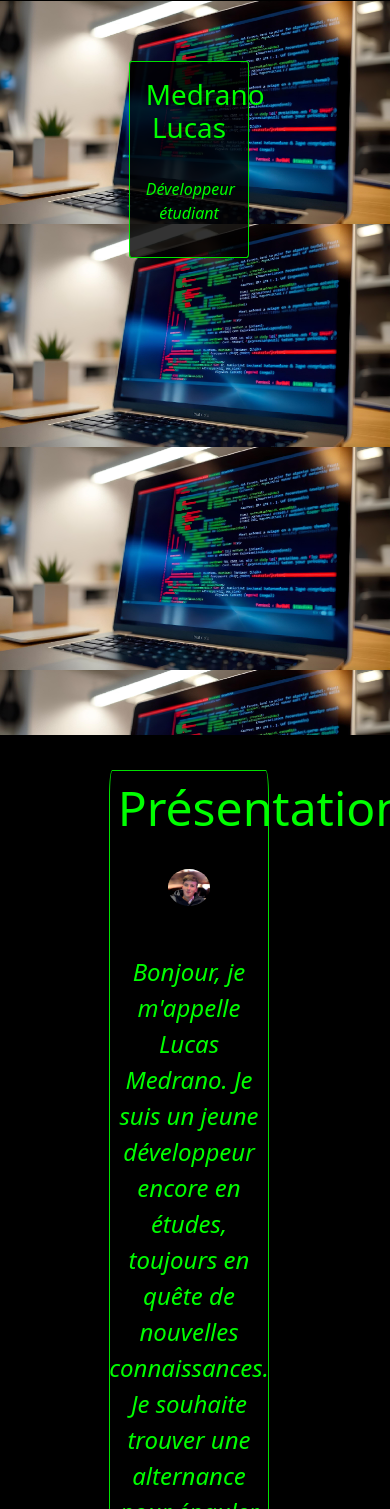
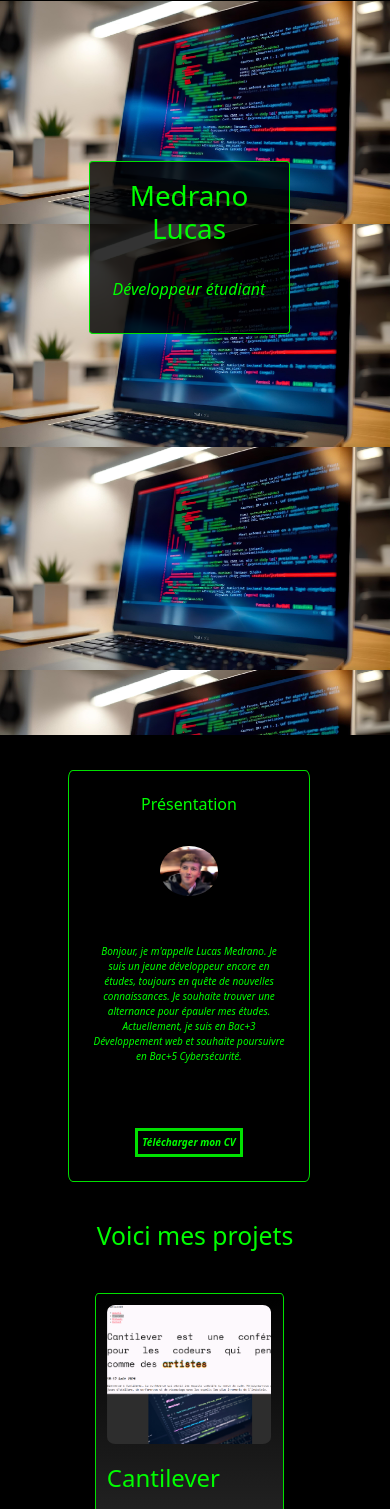
Before and after one commit to MisterL761/Portefolio, a plain HTML site: page index.html in a window 390 px wide. Shown: the part 83-1592 px from the top of the page. Drawn offline with nearby package versions, Linux system fonts and the light colour scheme.

Commit message:
responsive

```diff
--- a/style.css
+++ b/style.css
@@ -258,3 +258,32 @@ textarea {
     background-position: 0 0;
   }
 }
+@media (max-width: 426px){
+
+  .hero-section {
+    background-image: url(img/bg-code.jpg);
+    min-height: 87vh;
+    background-attachment: fixed;
+    background-size: 100%;
+  }
+  .presentation p{
+    font-size: 10px;
+  }
+  .presentation h2{
+    text-align: center;
+    font-size: 1rem;
+  }
+  .telecharger{
+    font-size: 10px;
+    padding: 2% ;
+  }
+  .cadre {
+    width: 50%;
+    margin-top: 40%;
+    padding: 4%;
+  }
+  .cadre2 {
+    width: 60%;
+    padding:6%;
+  }
+}
```
